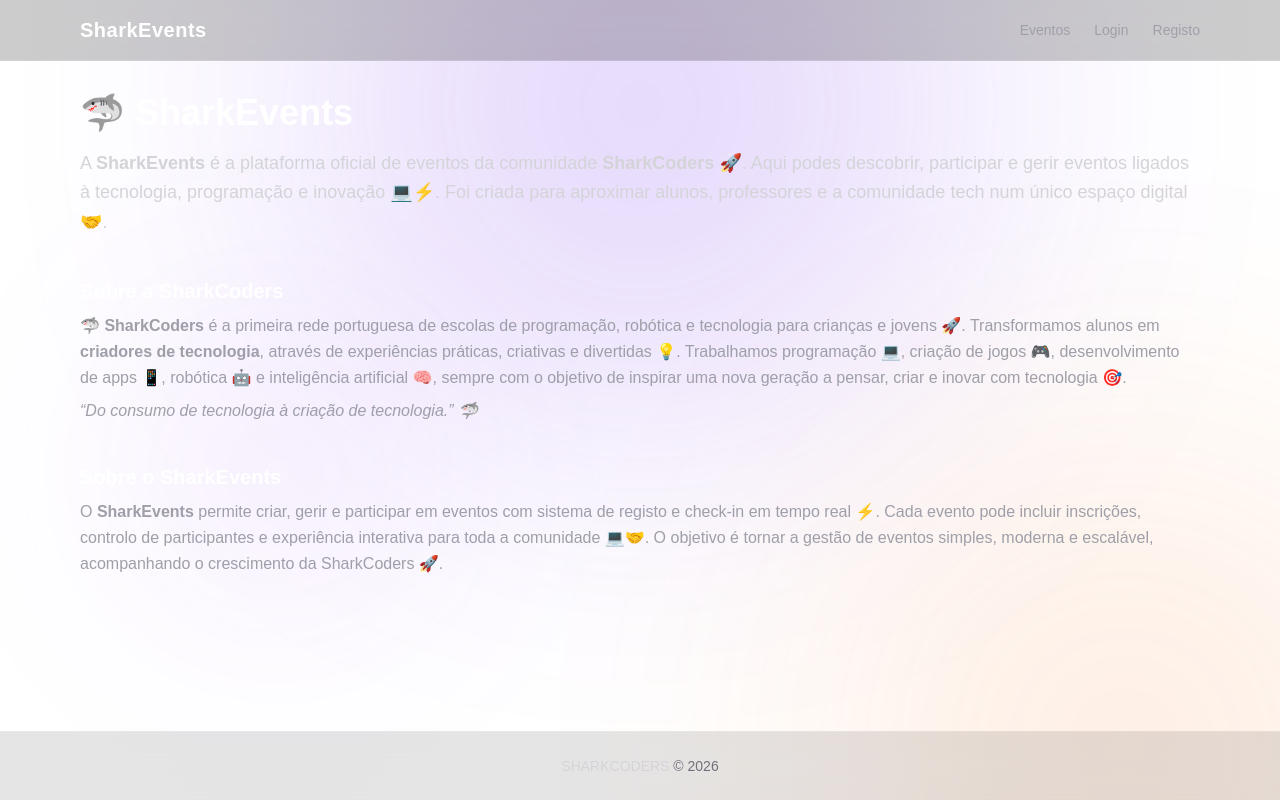
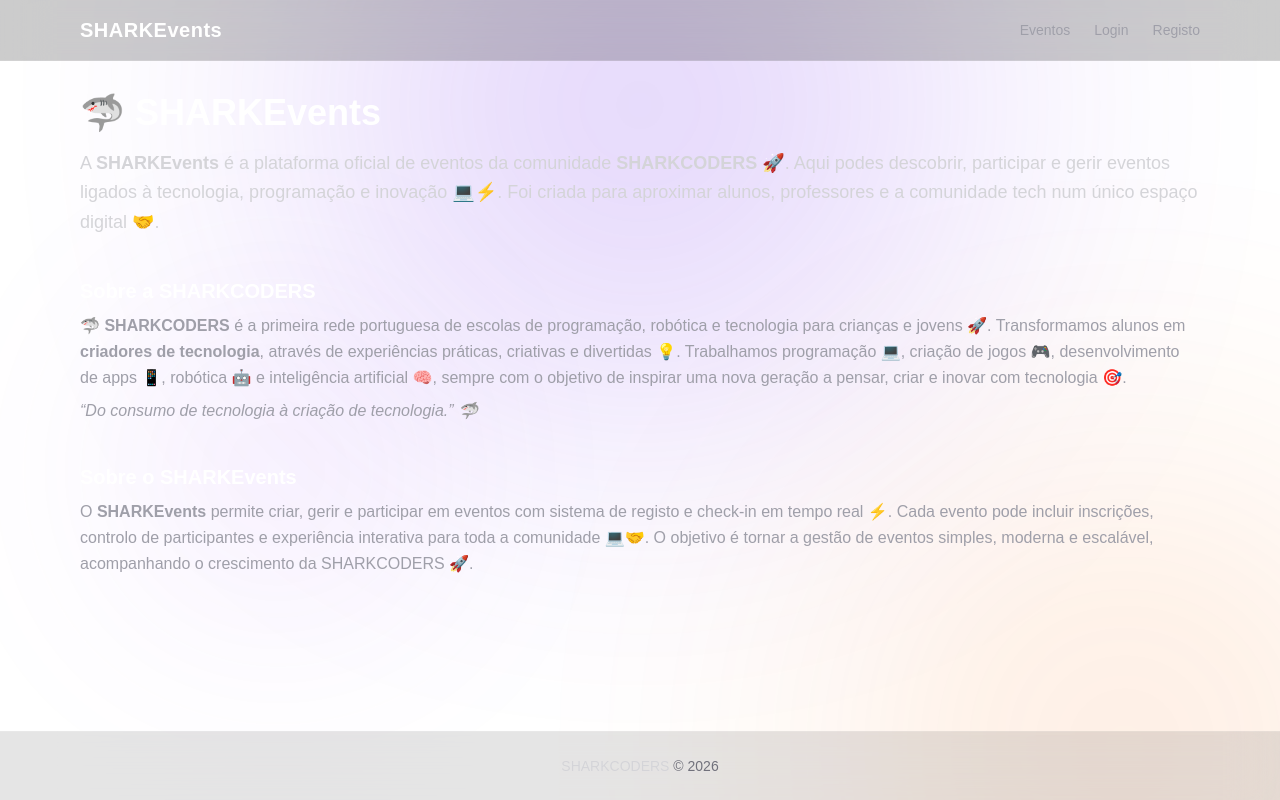
Before and after one commit to flvm-png/sharkevents, a Next.js app: page / in a window 1280 px wide. Built offline with nearby package versions, Linux system fonts and the light colour scheme; no server answers.

Commit message:
naming update

```diff
--- a/src/app/page.tsx
+++ b/src/app/page.tsx
@@ -5,11 +5,11 @@ export default function LandingPage() {
       {/* HERO */}
       <section className="space-y-4">
         <h1 className="text-4xl font-bold">
-          🦈 SharkEvents
+          🦈 SHARKEvents
         </h1>
 
         <p className="text-zinc-300 text-lg leading-relaxed">
-          A <b>SharkEvents</b> é a plataforma oficial de eventos da comunidade <b>SharkCoders</b> 🚀.
+          A <b>SHARKEvents</b> é a plataforma oficial de eventos da comunidade <b>SHARKCODERS</b> 🚀.
           Aqui podes descobrir, participar e gerir eventos ligados à tecnologia, programação e inovação 💻⚡.
           Foi criada para aproximar alunos, professores e a comunidade tech num único espaço digital 🤝.
         </p>
@@ -18,11 +18,11 @@ export default function LandingPage() {
       {/* ABOUT SHARKCODERS */}
       <section className="space-y-2">
         <h2 className="text-xl font-semibold">
-          Sobre a SharkCoders
+          Sobre a SHARKCODERS
         </h2>
 
         <p className="text-zinc-400 leading-relaxed">
-          🦈 <b>SharkCoders</b> é a primeira rede portuguesa de escolas de programação, robótica e tecnologia para crianças e jovens 🚀.
+          🦈 <b>SHARKCODERS</b> é a primeira rede portuguesa de escolas de programação, robótica e tecnologia para crianças e jovens 🚀.
           Transformamos alunos em <b>criadores de tecnologia</b>, através de experiências práticas, criativas e divertidas 💡.
           Trabalhamos programação 💻, criação de jogos 🎮, desenvolvimento de apps 📱, robótica 🤖 e inteligência artificial 🧠, sempre com o objetivo de inspirar uma nova geração a pensar, criar e inovar com tecnologia 🎯.
         </p>
@@ -35,13 +35,13 @@ export default function LandingPage() {
       {/* ABOUT SHARKEVENTS */}
       <section className="space-y-2">
         <h2 className="text-xl font-semibold">
-          Sobre o SharkEvents
+          Sobre o SHARKEvents
         </h2>
 
         <p className="text-zinc-400 leading-relaxed">
-          O <b>SharkEvents</b> permite criar, gerir e participar em eventos com sistema de registo e check-in em tempo real ⚡.
+          O <b>SHARKEvents</b> permite criar, gerir e participar em eventos com sistema de registo e check-in em tempo real ⚡.
           Cada evento pode incluir inscrições, controlo de participantes e experiência interativa para toda a comunidade 💻🤝.
-          O objetivo é tornar a gestão de eventos simples, moderna e escalável, acompanhando o crescimento da SharkCoders 🚀.
+          O objetivo é tornar a gestão de eventos simples, moderna e escalável, acompanhando o crescimento da SHARKCODERS 🚀.
         </p>
       </section>
 
--- a/src/components/Navbar.tsx
+++ b/src/components/Navbar.tsx
@@ -62,7 +62,7 @@ export default function Navbar() {
           href="/"
           className="text-white font-bold text-xl tracking-wide"
         >
-          SharkEvents
+          SHARKEvents
         </Link>
 
         {/* NAV */}
```
